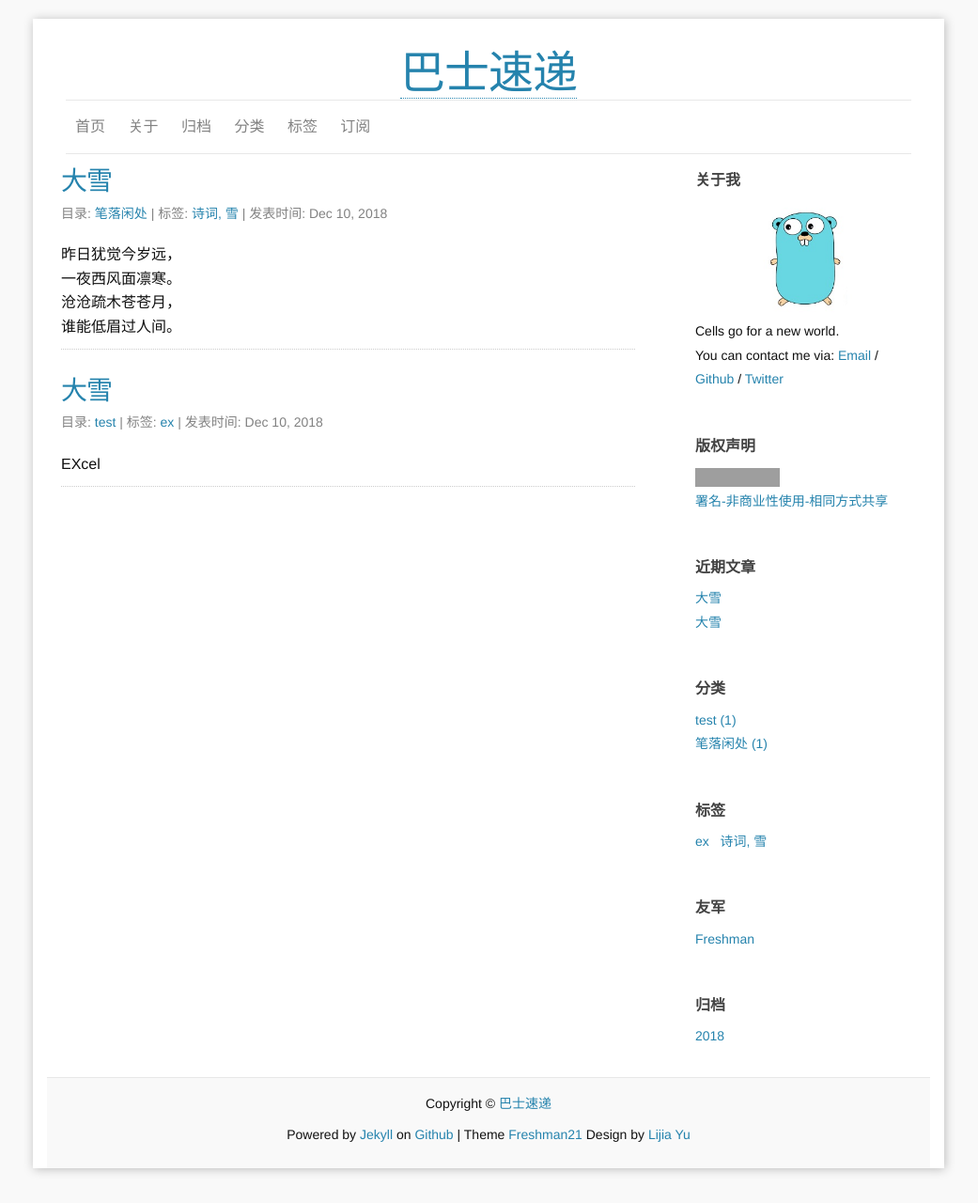
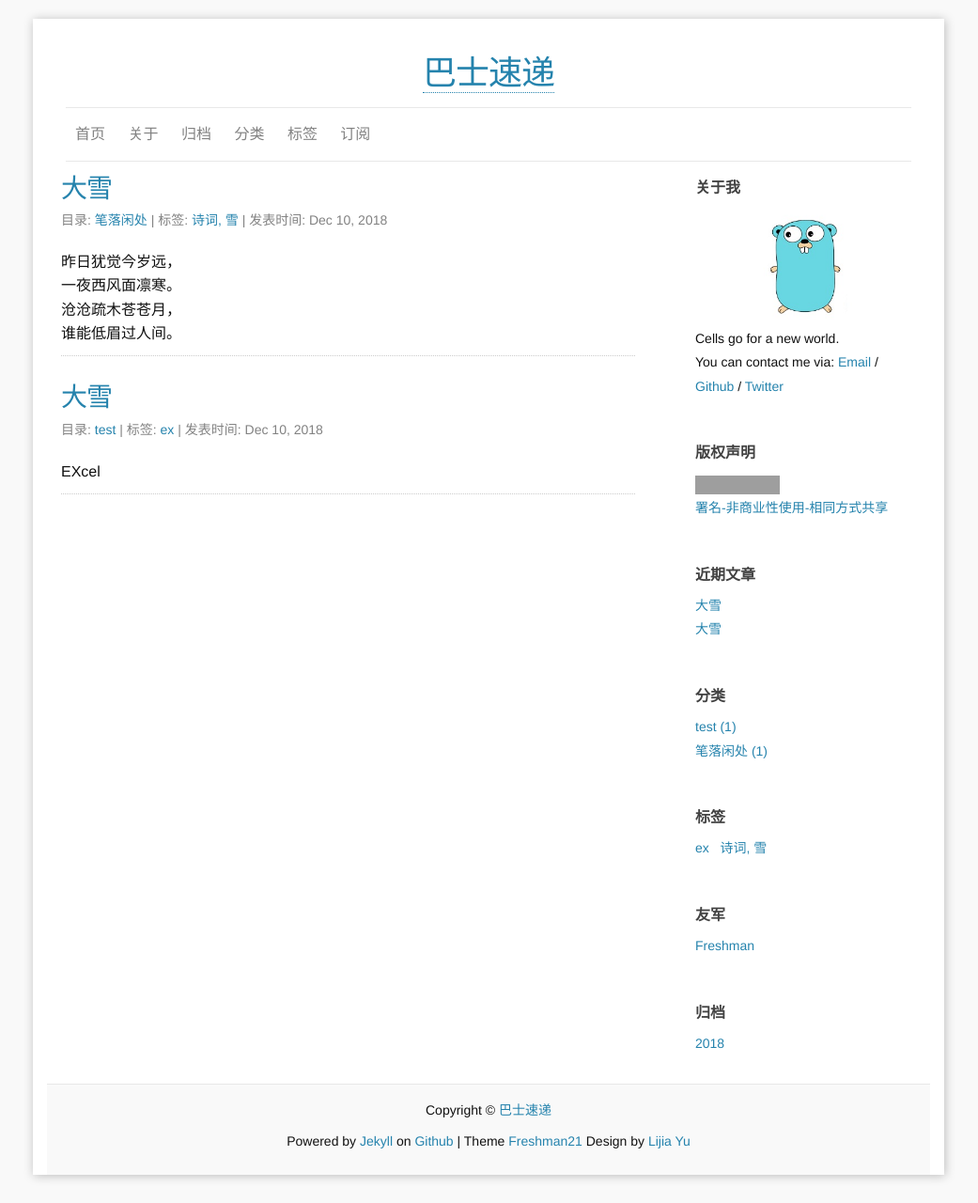
Before and after one commit to cellsgo/cellsgo.github.io, a Jekyll site: the page built from index.html, in a window 1280 px wide. Shown: the whole page at 94% size, without its empty margins (120-1161 px from the left). Built offline with Jekyll 4.4.1, drawn with Linux system fonts in a browser that asks for light colours; the list of posts is cut into pages by our own code; grey boxes are pictures that could not be loaded.

Commit message:
title change

```diff
--- a/_sass/_layout.scss
+++ b/_sass/_layout.scss
@@ -9,10 +9,10 @@
 }
 
 .site-title {
-  font-size: 48px;
+  font-size: 36px;
   line-height: 56px;
   letter-spacing: -1px;
-  margin-bottom: 0;
+  margin-bottom: 5;
   text-align:center;
   a{
     &,
```
